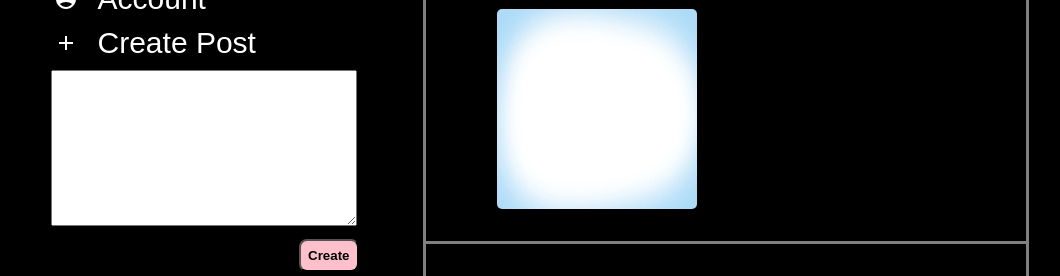
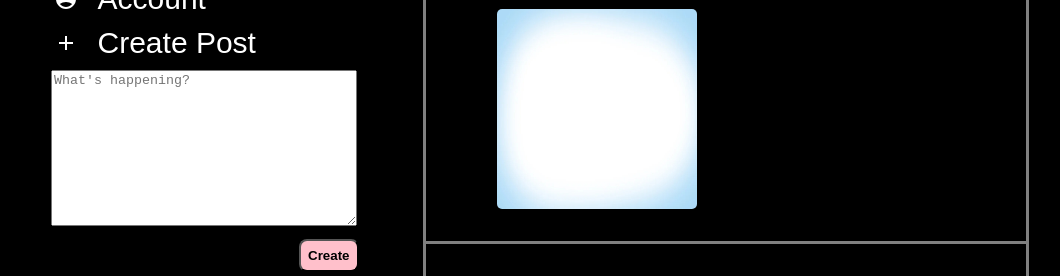
Before and after one commit to lilymkrtchyan/club-social-media, a Next.js app: page / in a window 1280 px wide. Shown: the part 176-452 px from the top of the page, without its empty margins (121-1181 px from the left). Built offline with nearby package versions, Linux system fonts and the light colour scheme.

Commit message:
Added placeholder to create post box

```diff
--- a/components/CreatePost.tsx
+++ b/components/CreatePost.tsx
@@ -3,7 +3,7 @@ import AddIcon from '@mui/icons-material/Add';
 const CreatePost = () => {
   return (
     <div className="createpost">
-      <textarea className = "createposttext"></textarea>
+      <textarea className = "createposttext" placeholder="What's happening?"></textarea>
       <br></br>
       <button className = "createpostbutton">Create</button>
     </div>
--- a/components/sidebar.tsx
+++ b/components/sidebar.tsx
@@ -5,6 +5,11 @@ import AccountCircleIcon from '@mui/icons-material/AccountCircle';
 import CreatePost from "./CreatePost"
 import AddIcon from '@mui/icons-material/Add';
 
+var isTrue = true
+
+const createPost = () => {
+  isTrue = !isTrue
+}
 
 const Sidebar = () => {
   return (
@@ -20,12 +25,12 @@ const Sidebar = () => {
           <AccountCircleIcon />
           <Link href="/account" className="Link">Account</Link>
         </li>
-        <li>
-          <AddIcon /><span className="createpost">Create Post</span>
-          {/* <div><CreatePost /></div> */}
-        </li>
+          <li>
+            <AddIcon /><span className="createpost">Create Post</span>
+            {/* <div><CreatePost /></div> */}
+          </li>
       </ul>
-      <CreatePost />
+      {isTrue ? <CreatePost /> : <></>}
     </div>
   )
 }
```
